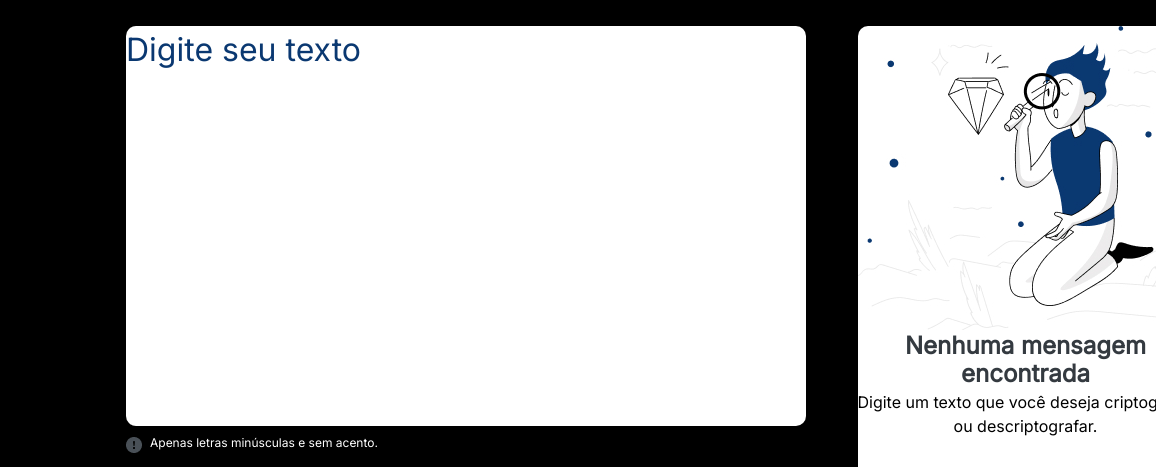
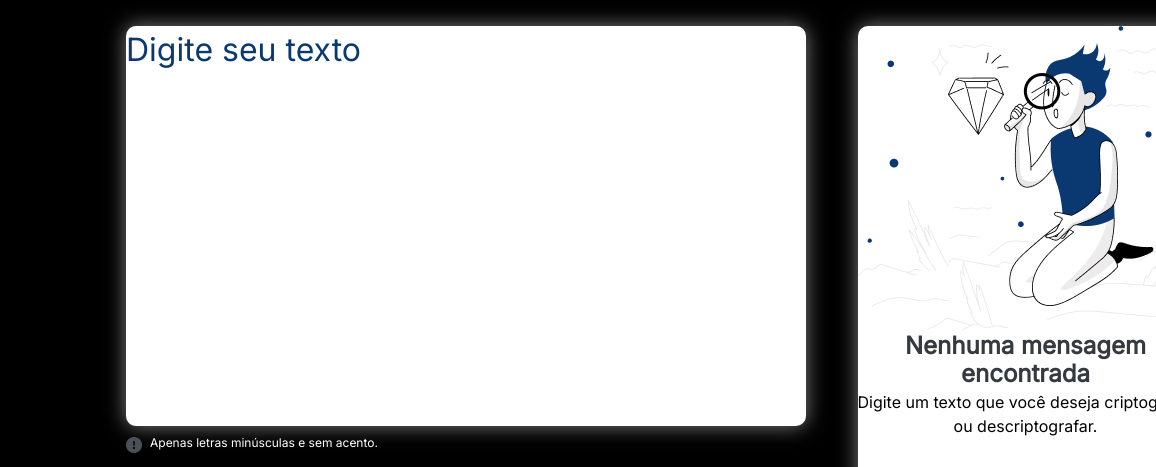
Before and after one commit to raulventura04/Challenge-ONE, a plain HTML site: page index.html in a window 1280 px wide. Shown: the top 467 px of the page, 124-1280 px from the left. Drawn offline with Linux system fonts and the light colour scheme.

Commit message:
Add files via upload

```diff
--- a/stylers/style.css
+++ b/stylers/style.css
@@ -11,6 +11,8 @@ body {
     background: var(--cor-primaria);
     font-family: var(--fonte-principal);
     padding-bottom: 3rem;
+    width: 100vw;
+    height: 100vh;
   }
 
 .logo_alura {
@@ -38,6 +40,7 @@ main {
     line-height: 48px;
     width: 680px;
     height: 400px;
+    box-shadow: 0px 0px 20px rgba(255, 255, 255, 0.5);
 }
 
 ::placeholder { color: #0A3871; }
@@ -66,7 +69,7 @@ main {
 .buttons__Encrypt {
     color: #FFFFFF;
     background: #0A3871;
-    border-color: #0A3871;
+    border-color: #ffffff;
     border-radius: 20px;
     width: 40%;
     height: 60px;
@@ -101,6 +104,7 @@ main {
     left: 1000px;
     border-radius: 10px;
     background: #FFFFFF;
+    box-shadow: 0px 0px 20px rgba(255, 255, 255, 0.5);
 }
 
 .resultado__mensage {
```
